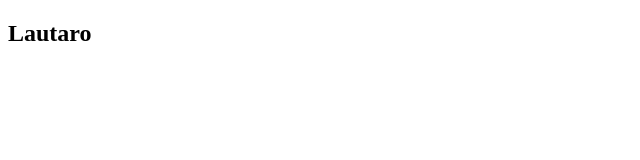
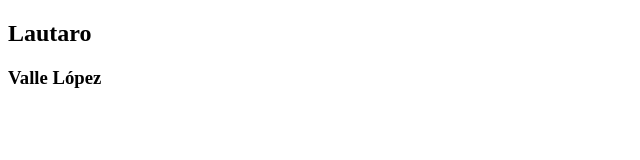
Before and after one commit to lautarovallelopez/ReactPractice, a React (Create React App) app in the folder 01-counter-app-cra/: page / in a window 1280 px wide. Shown: the top 160 px of the page, without its empty margins (0-640 px from the left). Built offline with nearby package versions, Linux system fonts and the light colour scheme.

Commit message:
Add fragment to return several tags

```diff
--- a/01-counter-app-cra/src/FirstApp.jsx
+++ b/01-counter-app-cra/src/FirstApp.jsx
@@ -1,7 +1,12 @@
 import React from 'react';
 
 const FirstApp = () => {
-    return <h2>Lautaro</h2>;
+    return (
+        <>
+            <h2>Lautaro</h2>
+            <h3>Valle López</h3>
+        </>
+    );
 }
 
 export default FirstApp;
```
